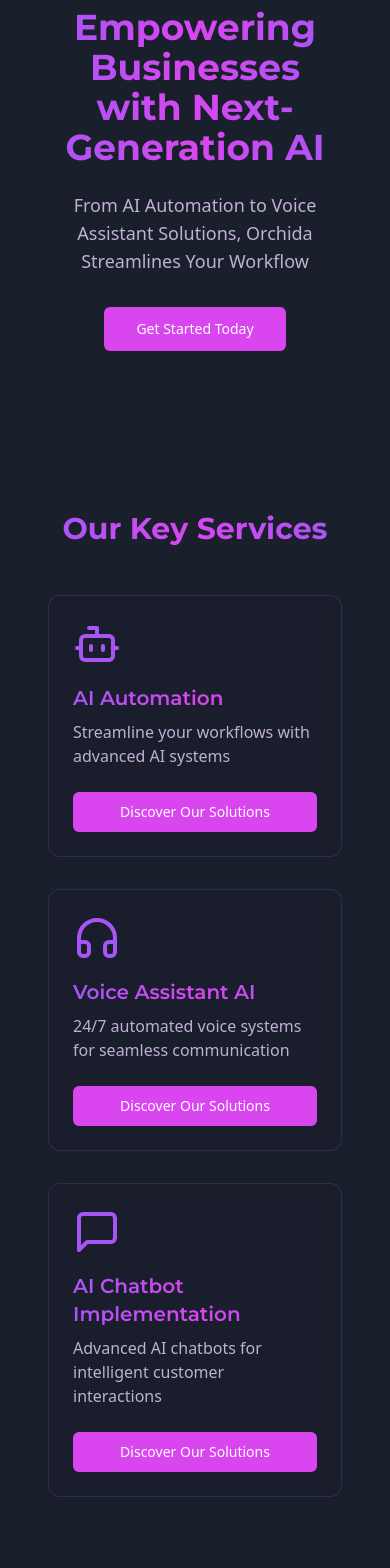
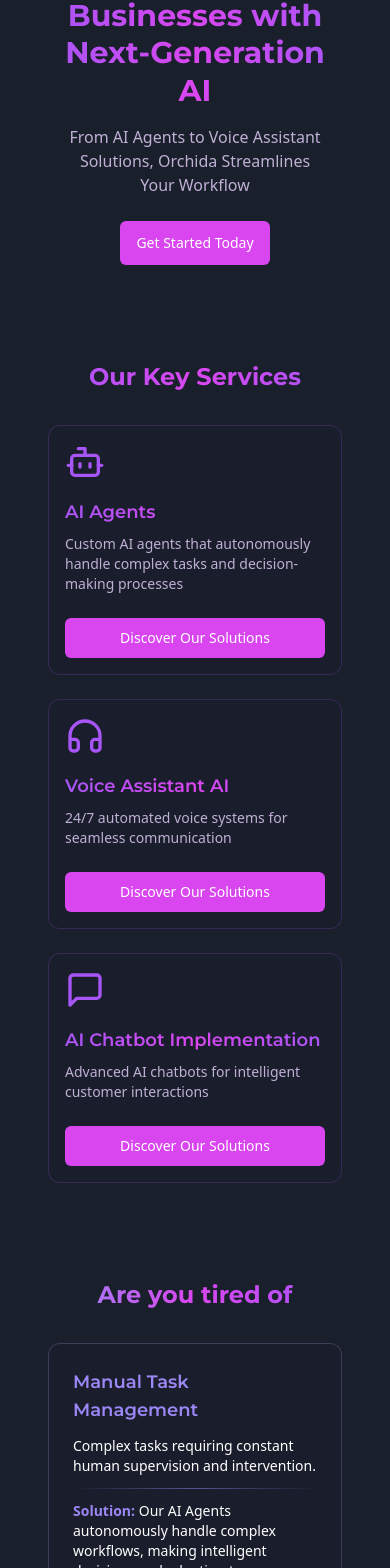
Before and after one commit to YassoBases/orchida-ai-automation-agency, a React (Vite) app: page / in a window 390 px wide. Shown: the part 121-1689 px from the top of the page. Built offline with nearby package versions, Linux system fonts and the light colour scheme.

Commit message:
Refactor AI Automation to AI Agents
Updated the terminology from "AI Automation" to "AI Agents" throughout the codebase and provided a fitting description. Additionally, made adjustments to enhance mobile app visibility and interaction for a better user experience.
[skip gpt_engineer]

```diff
--- a/src/components/sections/AboutSection.tsx
+++ b/src/components/sections/AboutSection.tsx
@@ -1,48 +1,48 @@
 export const AboutSection = () => {
   return (
-    <section id="about" className="py-20 px-4 bg-background">
+    <section id="about" className="py-12 md:py-20 px-4 bg-background">
       <div className="container mx-auto">
-        <h2 className="text-3xl md:text-4xl font-montserrat font-bold text-center mb-8 bg-gradient-to-r from-orchid-400 via-orchid-500 to-orchid-400 bg-clip-text text-transparent">
+        <h2 className="text-2xl md:text-4xl font-montserrat font-bold text-center mb-6 md:mb-8 bg-gradient-to-r from-orchid-400 via-orchid-500 to-orchid-400 bg-clip-text text-transparent">
           About Us
         </h2>
-        <div className="max-w-3xl mx-auto text-center">
-          <p className="text-lg mb-6 leading-relaxed text-orchid-100/80">
+        <div className="max-w-3xl mx-auto text-center px-4">
+          <p className="text-base md:text-lg mb-4 md:mb-6 leading-relaxed text-orchid-100/80">
             At Orchida, we're passionate about transforming businesses through the
             power of artificial intelligence. Our mission is to make advanced AI
             technology accessible, ethical, and practical for businesses of all
             sizes.
           </p>
-          <p className="text-lg mb-8 leading-relaxed text-orchid-100/80">
+          <p className="text-base md:text-lg mb-6 md:mb-8 leading-relaxed text-orchid-100/80">
             Founded by a team of AI experts and industry veterans, we combine
             cutting-edge technology with deep business understanding to deliver
             solutions that drive real results. Our approach focuses on creating
             seamless, efficient, and scalable AI implementations that grow with
             your business.
           </p>
-          <div className="grid md:grid-cols-3 gap-8 mt-12">
-            <div className="text-center">
-              <h4 className="font-montserrat font-semibold text-xl mb-2 bg-gradient-to-r from-orchid-400 via-orchid-500 to-orchid-400 bg-clip-text text-transparent">
+          <div className="grid grid-cols-1 md:grid-cols-3 gap-6 md:gap-8 mt-8 md:mt-12">
+            <div className="text-center p-4">
+              <h4 className="font-montserrat font-semibold text-lg md:text-xl mb-2 bg-gradient-to-r from-orchid-400 via-orchid-500 to-orchid-400 bg-clip-text text-transparent">
                 Our Mission
               </h4>
-              <p className="text-orchid-100/80">
+              <p className="text-sm md:text-base text-orchid-100/80">
                 To democratize AI technology and make it accessible to businesses
                 worldwide
               </p>
             </div>
-            <div className="text-center">
-              <h4 className="font-montserrat font-semibold text-xl mb-2 bg-gradient-to-r from-orchid-400 via-orchid-500 to-orchid-400 bg-clip-text text-transparent">
+            <div className="text-center p-4">
+              <h4 className="font-montserrat font-semibold text-lg md:text-xl mb-2 bg-gradient-to-r from-orchid-400 via-orchid-500 to-orchid-400 bg-clip-text text-transparent">
                 Our Vision
               </h4>
-              <p className="text-orchid-100/80">
+              <p className="text-sm md:text-base text-orchid-100/80">
                 To lead the AI revolution while maintaining ethical practices and
                 transparency
               </p>
             </div>
-            <div className="text-center">
-              <h4 className="font-montserrat font-semibold text-xl mb-2 bg-gradient-to-r from-orchid-400 via-orchid-500 to-orchid-400 bg-clip-text text-transparent">
+            <div className="text-center p-4">
+              <h4 className="font-montserrat font-semibold text-lg md:text-xl mb-2 bg-gradient-to-r from-orchid-400 via-orchid-500 to-orchid-400 bg-clip-text text-transparent">
                 Our Values
               </h4>
-              <p className="text-orchid-100/80">
+              <p className="text-sm md:text-base text-orchid-100/80">
                 Innovation, Integrity, and Customer Success drive everything we do
               </p>
             </div>
--- a/src/components/sections/HeroSection.tsx
+++ b/src/components/sections/HeroSection.tsx
@@ -6,17 +6,17 @@ interface HeroSectionProps {
 
 export const HeroSection = ({ onGetStarted }: HeroSectionProps) => {
   return (
-    <section id="hero" className="pt-32 pb-20 px-4">
+    <section id="hero" className="pt-20 md:pt-32 pb-12 md:pb-20 px-4">
       <div className="container mx-auto text-center">
-        <h1 className="font-montserrat font-bold text-4xl md:text-6xl mb-6 animate-fade-in bg-gradient-to-r from-orchid-400 via-orchid-500 to-orchid-400 bg-clip-text text-transparent">
+        <h1 className="font-montserrat font-bold text-3xl md:text-6xl mb-4 md:mb-6 animate-fade-in bg-gradient-to-r from-orchid-400 via-orchid-500 to-orchid-400 bg-clip-text text-transparent leading-tight">
           Empowering Businesses with Next-Generation AI
         </h1>
-        <p className="text-lg md:text-xl mb-8 max-w-2xl mx-auto text-orchid-100/80">
-          From AI Automation to Voice Assistant Solutions, Orchida Streamlines Your Workflow
+        <p className="text-base md:text-xl mb-6 md:mb-8 max-w-2xl mx-auto text-orchid-100/80 px-4">
+          From AI Agents to Voice Assistant Solutions, Orchida Streamlines Your Workflow
         </p>
         <Button
           size="lg"
-          className="bg-orchid-500 hover:bg-orchid-600 text-white transition-all duration-300 hover:shadow-[0_0_15px_rgba(217,70,239,0.5)]"
+          className="bg-orchid-500 hover:bg-orchid-600 text-white transition-all duration-300 hover:shadow-[0_0_15px_rgba(217,70,239,0.5)] text-sm md:text-base py-2 md:py-3 px-4 md:px-6"
           onClick={onGetStarted}
         >
           Get Started Today
--- a/src/components/sections/ProblemsSection.tsx
+++ b/src/components/sections/ProblemsSection.tsx
@@ -4,11 +4,11 @@ import { ContactForm } from "@/components/ContactForm";
 
 const problems = [
   {
-    problem: "Inefficient Workflows",
+    problem: "Manual Task Management",
     description:
-      "Manual tasks slow down productivity and increase operational costs.",
+      "Complex tasks requiring constant human supervision and intervention.",
     solution:
-      "Our AI Automation streamlines repetitive tasks, reduces errors, and boosts efficiency by up to 80%.",
+      "Our AI Agents autonomously handle complex workflows, making intelligent decisions and adapting to new scenarios.",
   },
   {
     problem: "Missed Customer Interactions",
@@ -22,35 +22,35 @@ const problems = [
     description:
       "Handling growing customer inquiries becomes overwhelming and inconsistent.",
     solution:
-      "Our Custom Chatbots provide scalable, automated customer interactions across all platforms.",
+      "Our AI Chatbots provide scalable, automated customer interactions across all platforms.",
   },
 ];
 
 export const ProblemsSection = () => {
   return (
-    <section className="py-20 px-4">
+    <section className="py-12 md:py-20 px-4">
       <div className="container mx-auto">
-        <h2 className="text-3xl md:text-4xl font-montserrat font-bold text-center mb-12 bg-gradient-to-r from-primary via-orchid-500 to-orchid-400 bg-clip-text text-transparent">
+        <h2 className="text-2xl md:text-4xl font-montserrat font-bold text-center mb-8 md:mb-12 bg-gradient-to-r from-primary via-orchid-500 to-orchid-400 bg-clip-text text-transparent">
           Are you tired of
         </h2>
-        <div className="grid md:grid-cols-3 gap-8">
+        <div className="grid grid-cols-1 md:grid-cols-3 gap-6 md:gap-8">
           {problems.map((item, index) => (
             <div
               key={index}
-              className="p-8 rounded-xl bg-background/50 backdrop-blur-sm border border-orchid-200/20 hover:border-primary/50 transition-all duration-500 hover:shadow-[0_0_50px_rgba(155,135,245,0.4)] dark:hover:shadow-[0_0_50px_rgba(155,135,245,0.2)] hover:scale-105"
+              className="p-6 md:p-8 rounded-xl bg-background/50 backdrop-blur-sm border border-orchid-200/20 hover:border-primary/50 transition-all duration-500 hover:shadow-[0_0_50px_rgba(155,135,245,0.4)] dark:hover:shadow-[0_0_50px_rgba(155,135,245,0.2)] hover:scale-105"
             >
-              <h3 className="text-xl font-montserrat font-semibold mb-4 text-primary">
+              <h3 className="text-lg md:text-xl font-montserrat font-semibold mb-3 md:mb-4 text-primary">
                 {item.problem}
               </h3>
-              <p className="text-white mb-4">{item.description}</p>
-              <div className="h-px w-full bg-gradient-to-r from-transparent via-primary/50 to-transparent my-4"></div>
-              <p className="text-white">
+              <p className="text-sm md:text-base text-white mb-3 md:mb-4">{item.description}</p>
+              <div className="h-px w-full bg-gradient-to-r from-transparent via-primary/50 to-transparent my-3 md:my-4"></div>
+              <p className="text-sm md:text-base text-white">
                 <span className="font-semibold text-primary">Solution: </span>
                 {item.solution}
               </p>
               <Dialog>
                 <DialogTrigger asChild>
-                  <Button className="mt-4 w-full bg-primary hover:bg-primary-dark transition-all duration-300 hover:shadow-[0_0_15px_rgba(126,105,171,0.5)]">
+                  <Button className="mt-4 w-full bg-primary hover:bg-primary-dark transition-all duration-300 hover:shadow-[0_0_15px_rgba(126,105,171,0.5)] text-sm md:text-base">
                     Talk to Our Experts Today!
                   </Button>
                 </DialogTrigger>
--- a/src/components/sections/ServicesSection.tsx
+++ b/src/components/sections/ServicesSection.tsx
@@ -6,8 +6,8 @@ import { ContactForm } from "@/components/ContactForm";
 const services = [
   {
     icon: Bot,
-    title: "AI Automation",
-    description: "Streamline your workflows with advanced AI systems",
+    title: "AI Agents",
+    description: "Custom AI agents that autonomously handle complex tasks and decision-making processes",
   },
   {
     icon: Headphones,
@@ -23,22 +23,22 @@ const services = [
 
 export const ServicesSection = () => {
   return (
-    <section id="services" className="py-20 px-4 bg-background">
+    <section id="services" className="py-12 md:py-20 px-4 bg-background">
       <div className="container mx-auto">
-        <h2 className="text-3xl md:text-4xl font-montserrat font-bold text-center mb-12 bg-gradient-to-r from-orchid-400 via-orchid-500 to-orchid-400 bg-clip-text text-transparent">
+        <h2 className="text-2xl md:text-4xl font-montserrat font-bold text-center mb-8 md:mb-12 bg-gradient-to-r from-orchid-400 via-orchid-500 to-orchid-400 bg-clip-text text-transparent">
           Our Key Services
         </h2>
-        <div className="grid md:grid-cols-3 gap-8">
+        <div className="grid grid-cols-1 md:grid-cols-3 gap-6 md:gap-8">
           {services.map((service) => (
             <div
               key={service.title}
-              className="p-6 rounded-xl bg-background/50 backdrop-blur-sm border border-orchid-400/20 hover:border-orchid-500/50 transition-all duration-500 hover:shadow-[0_0_50px_rgba(217,70,239,0.2)] hover:scale-105"
+              className="p-4 md:p-6 rounded-xl bg-background/50 backdrop-blur-sm border border-orchid-400/20 hover:border-orchid-500/50 transition-all duration-500 hover:shadow-[0_0_50px_rgba(217,70,239,0.2)] hover:scale-105"
             >
-              <service.icon className="w-12 h-12 text-orchid-400 mb-4" />
-              <h3 className="text-xl font-montserrat font-semibold mb-2 bg-gradient-to-r from-orchid-400 via-orchid-500 to-orchid-400 bg-clip-text text-transparent">
+              <service.icon className="w-10 h-10 md:w-12 md:h-12 text-orchid-400 mb-4" />
+              <h3 className="text-lg md:text-xl font-montserrat font-semibold mb-2 bg-gradient-to-r from-orchid-400 via-orchid-500 to-orchid-400 bg-clip-text text-transparent">
                 {service.title}
               </h3>
-              <p className="text-orchid-100/80 mb-6">{service.description}</p>
+              <p className="text-sm md:text-base text-orchid-100/80 mb-6">{service.description}</p>
               <Dialog>
                 <DialogTrigger asChild>
                   <Button className="w-full bg-orchid-500 hover:bg-orchid-600 text-white transition-all duration-300 hover:shadow-[0_0_15px_rgba(217,70,239,0.5)]">
```
